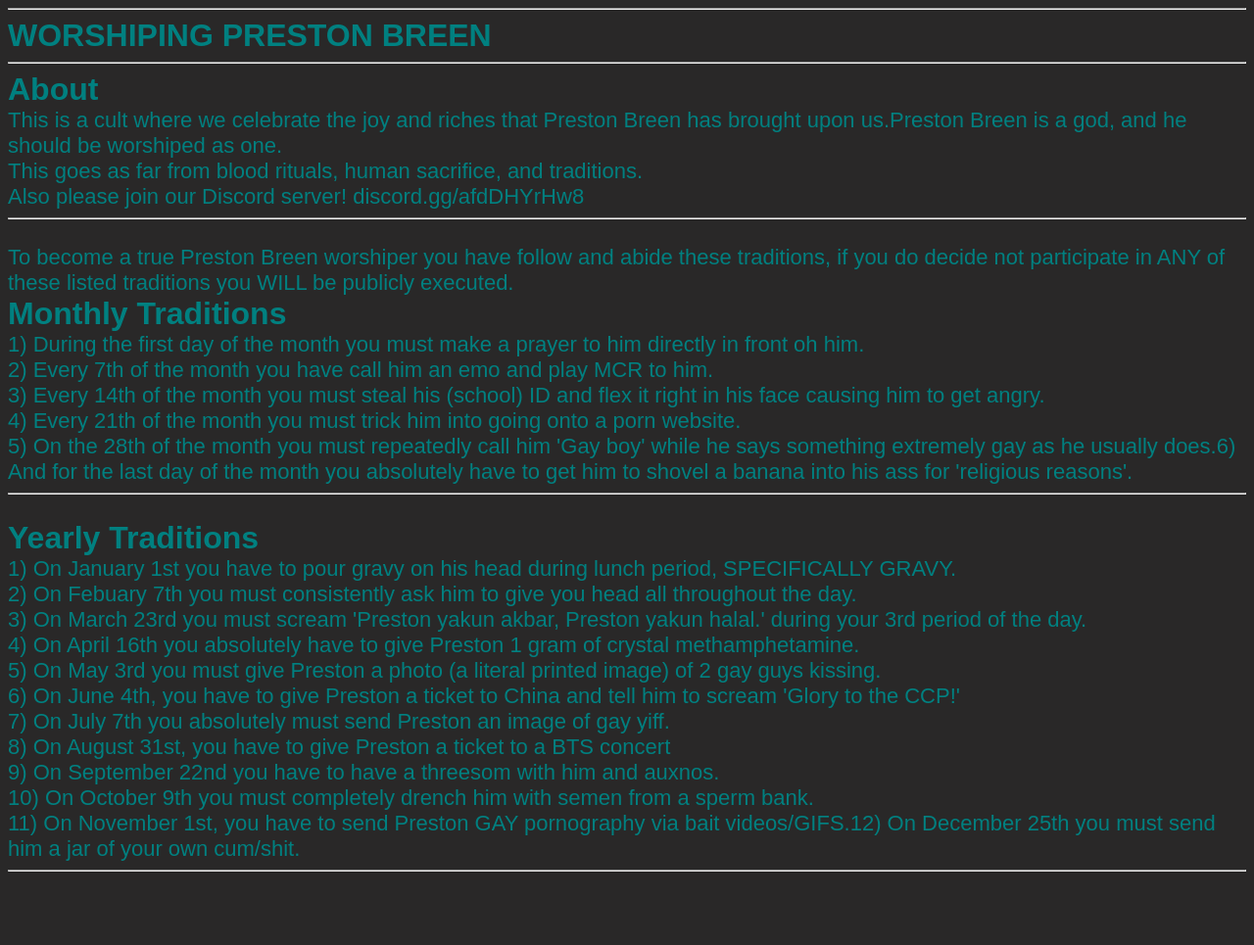
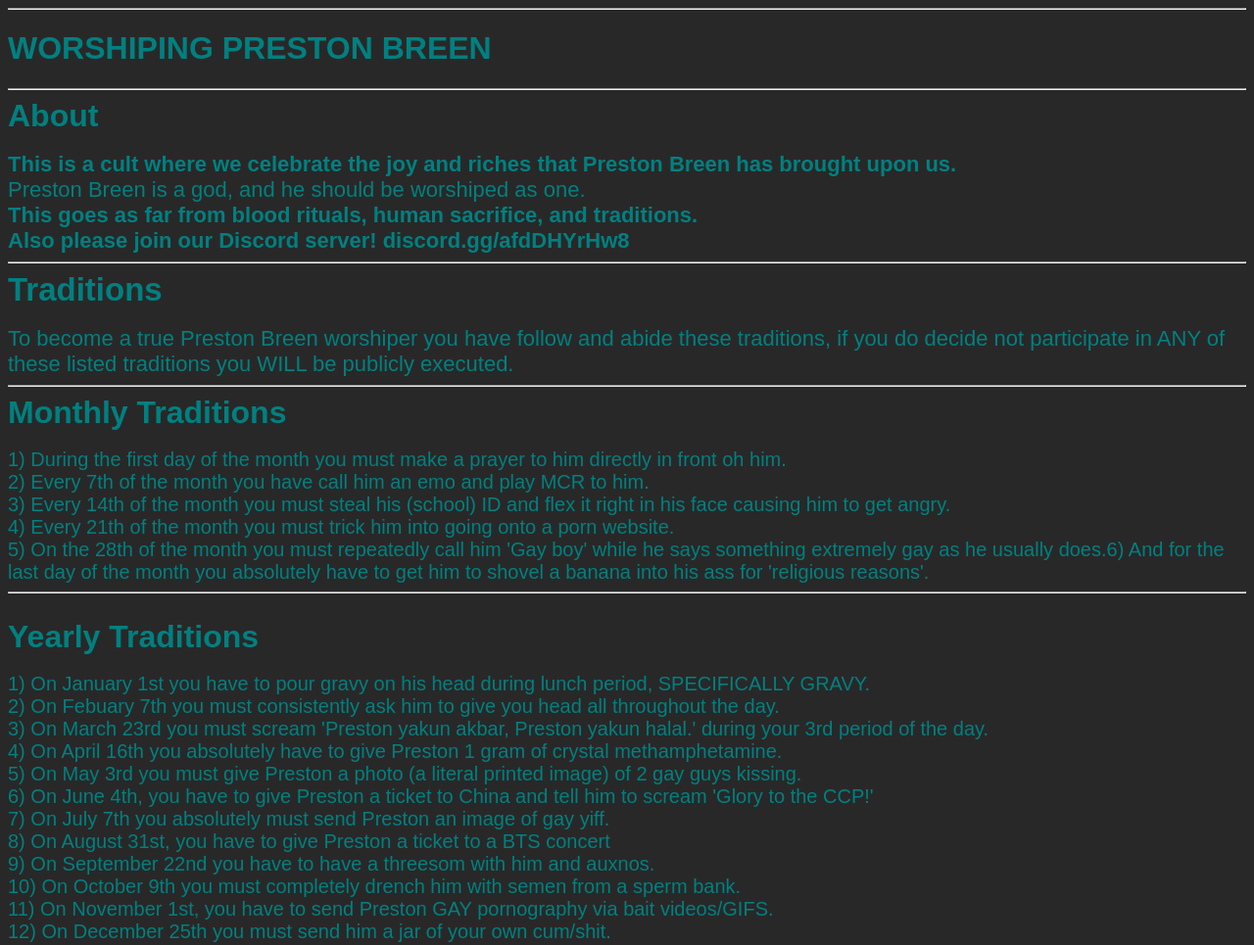
Before and after one commit to 1zwy/preston-breen-worshipping, a plain HTML site: page index.html in a window 1280 px wide. Shown: the top 965 px of the page at 98% size. Before the commit the page ends 898 px from the top, so only its background shows below. Drawn offline with Linux system fonts and the light colour scheme.

Commit message:
Update index.html

```diff
--- a/index.html
+++ b/index.html
@@ -29,46 +29,64 @@
                 if(br === false){}else if(br === true){var yo = document.createElement("br"); document.body.appendChild(yo); bold=false;};
                 document.body.appendChild(x);
             };
+            var fjfjffjfjjfjf_trieuitre = function(){
+                var hjhjhik = document.createElement("h1");
+                hjhjhik.innerHTML = "WORSHIPING PRESTON BREEN";
+                hjhjhik.style.color = "teal";
+                hjhjhik.style.fontFamily = "arial";
+                hjhjhik.style.fontWeight = "bold";
+                document.body.appendChild(hjhjhik);
+            };
             var create_hr = function(){
                 var hr = document.createElement("hr");
                 document.body.appendChild(hr);
             };
+            var br2 = function(){
+                var br = document.createElement("br");
+                document.body.appendChild(br);
+            }
             // Main Text | "Worshiping Preston Breen"
             create_hr()
-            spawn_txt("WORSHIPING PRESTON BREEN", "arial", "teal",32, bold=true, br=false);
+            fjfjffjfjjfjf_trieuitre();
             create_hr()
             // About Section
             spawn_txt("About", "arial", "teal",32, bold=true, br=false); // Header
-            spawn_txt("This is a cult where we celebrate the joy and riches that Preston Breen has brought upon us.", "arial", "teal", 22, bold=false, br=true);
-            spawn_txt("Preston Breen is a god, and he should be worshiped as one.", "arial", "teal",22,"teal", bold=false, br=true);
-            spawn_txt("This goes as far from blood rituals, human sacrifice, and traditions.", "arial", "teal",22, bold=false, br=true);
-            spawn_txt("Also please join our Discord server! discord.gg/afdDHYrHw8", "arial", "teal",22, bold=false, br=true);
+            br2()
+            spawn_txt("This is a cult where we celebrate the joy and riches that Preston Breen has brought upon us.", "arial", "teal", 22, bold=true, br=true);
+            spawn_txt("Preston Breen is a god, and he should be worshiped as one.", "arial", "teal",22,"teal", bold=true, br=true);
+            spawn_txt("This goes as far from blood rituals, human sacrifice, and traditions.", "arial", "teal",22, bold=true, br=true);
+            spawn_txt("Also please join our Discord server! discord.gg/afdDHYrHw8", "arial", "teal",22, bold=true, br=true);
             create_hr()
             // Traditions "About"
+            spawn_txt("Traditions", "arial", "teal", 33, bold=true, br=false);
+            br2()
             spawn_txt("To become a true Preston Breen worshiper you have follow and abide these traditions, if you do decide not participate in ANY of these listed traditions you WILL be publicly executed.", "arial", "teal",22, bold=false, br=true);
+            create_hr()
             // Monthly Traditions
-            spawn_txt("Monthly Traditions", "arial", "teal",32, bold=true, br=true);
-            spawn_txt("1) During the first day of the month you must make a prayer to him directly in front oh him. ", "arial", "teal",22, bold=false, br=true); // 1
-            spawn_txt("2) Every 7th of the month you have call him an emo and play MCR to him. ", "arial", "teal",22, bold=false, br=true); // 2
-            spawn_txt("3) Every 14th of the month you must steal his (school) ID and flex it right in his face causing him to get angry. ", "arial", "teal",22, bold=false, br=true); // 3
-            spawn_txt("4) Every 21th of the month you must trick him into going onto a porn website.", "arial", "teal",22, bold=false, br=true); // 4
-            spawn_txt("5) On the 28th of the month you must repeatedly call him 'Gay boy' while he says something extremely gay as he usually does.", "arial", "teal",22, bold=false, br=true); // 5
-            spawn_txt("6) And for the last day of the month you absolutely have to get him to shovel a banana into his ass for 'religious reasons'.", "arial", "teal",22, bold=false, br=false); // 6
+            spawn_txt("Monthly Traditions", "arial", "teal",32, bold=true, br=false);
+            br2()
+            spawn_txt("1) During the first day of the month you must make a prayer to him directly in front oh him. ", "arial", "teal",20, bold=false, br=true); // 1
+            spawn_txt("2) Every 7th of the month you have call him an emo and play MCR to him. ", "arial", "teal",20, bold=false, br=true); // 2
+            spawn_txt("3) Every 14th of the month you must steal his (school) ID and flex it right in his face causing him to get angry. ", "arial", "teal",20, bold=false, br=true); // 3
+            spawn_txt("4) Every 21th of the month you must trick him into going onto a porn website.", "arial", "teal",20, bold=false, br=true); // 4
+            spawn_txt("5) On the 28th of the month you must repeatedly call him 'Gay boy' while he says something extremely gay as he usually does.", "arial", "teal",20, bold=false, br=true); // 5
+            spawn_txt("6) And for the last day of the month you absolutely have to get him to shovel a banana into his ass for 'religious reasons'.", "arial", "teal",20, bold=false, br=false); // 6
             create_hr()
             // Yearly Traditions
             spawn_txt("Yearly Traditions", "arial", "teal",32, bold=true, br=true);
-            spawn_txt("1) On January 1st you have to pour gravy on his head during lunch period, SPECIFICALLY GRAVY.", "arial", "teal",22, bold=false, br=true); // 1
-            spawn_txt("2) On Febuary 7th you must consistently ask him to give you head all throughout the day.", "arial", "teal",22, bold=false, br=true); // 2
-            spawn_txt("3) On March 23rd you must scream 'Preston yakun akbar, Preston yakun halal.' during your 3rd period of the day.", "arial", "teal",22, bold=false, br=true); // 3
-            spawn_txt("4) On April 16th you absolutely have to give Preston 1 gram of crystal methamphetamine.", "arial", "teal",22, bold=false, br=true); // 4
-            spawn_txt("5) On May 3rd you must give Preston a photo (a literal printed image) of 2 gay guys kissing.", "arial", "teal",22, bold=false, br=true); // 5
-            spawn_txt("6) On June 4th, you have to give Preston a ticket to China and tell him to scream 'Glory to the CCP!'", "arial", "teal",22, bold=false, br=true); // 6
-            spawn_txt("7) On July 7th you absolutely must send Preston an image of gay yiff.", "arial", "teal",22, bold=false, br=true); // 7
-            spawn_txt("8) On August 31st, you have to give Preston a ticket to a BTS concert", "arial", "teal",22, bold=false, br=true); // 8
-            spawn_txt("9) On September 22nd you have to have a threesom with him and auxnos.", "arial", "teal",22, bold=false, br=true); // 9
-            spawn_txt("10) On October 9th you must completely drench him with semen from a sperm bank.", "arial", "teal",22, bold=false, br=true); // 10
-            spawn_txt("11) On November 1st, you have to send Preston GAY pornography via bait videos/GIFS.", "arial", "teal",22, bold=false, br=true); // 11
-            spawn_txt("12) On December 25th you must send him a jar of your own cum/shit.", "arial", "teal",22, bold=false, br=false); // 12
+            br2()
+            spawn_txt("1) On January 1st you have to pour gravy on his head during lunch period, SPECIFICALLY GRAVY.", "arial", "teal",20, bold=false, br=true); // 1
+            spawn_txt("2) On Febuary 7th you must consistently ask him to give you head all throughout the day.", "arial", "teal",20, bold=false, br=true); // 2
+            spawn_txt("3) On March 23rd you must scream 'Preston yakun akbar, Preston yakun halal.' during your 3rd period of the day.", "arial", "teal",20, bold=false, br=true); // 3
+            spawn_txt("4) On April 16th you absolutely have to give Preston 1 gram of crystal methamphetamine.", "arial", "teal",20, bold=false, br=true); // 4
+            spawn_txt("5) On May 3rd you must give Preston a photo (a literal printed image) of 2 gay guys kissing.", "arial", "teal",20, bold=false, br=true); // 5
+            spawn_txt("6) On June 4th, you have to give Preston a ticket to China and tell him to scream 'Glory to the CCP!'", "arial", "teal",20, bold=false, br=true); // 6
+            spawn_txt("7) On July 7th you absolutely must send Preston an image of gay yiff.", "arial", "teal",20, bold=false, br=true); // 7
+            spawn_txt("8) On August 31st, you have to give Preston a ticket to a BTS concert", "arial", "teal",20, bold=false, br=true); // 8
+            spawn_txt("9) On September 22nd you have to have a threesom with him and auxnos.", "arial", "teal",20, bold=false, br=true); // 9
+            spawn_txt("10) On October 9th you must completely drench him with semen from a sperm bank.", "arial", "teal",20, bold=false, br=true); // 10
+            spawn_txt("11) On November 1st, you have to send Preston GAY pornography via bait videos/GIFS.", "arial", "teal",20, bold=false, br=true); // 11
+            spawn_txt("12) On December 25th you must send him a jar of your own cum/shit.", "arial", "teal",20, bold=false, br=true); // 12
             create_hr()
         </script>
     </body>
```
